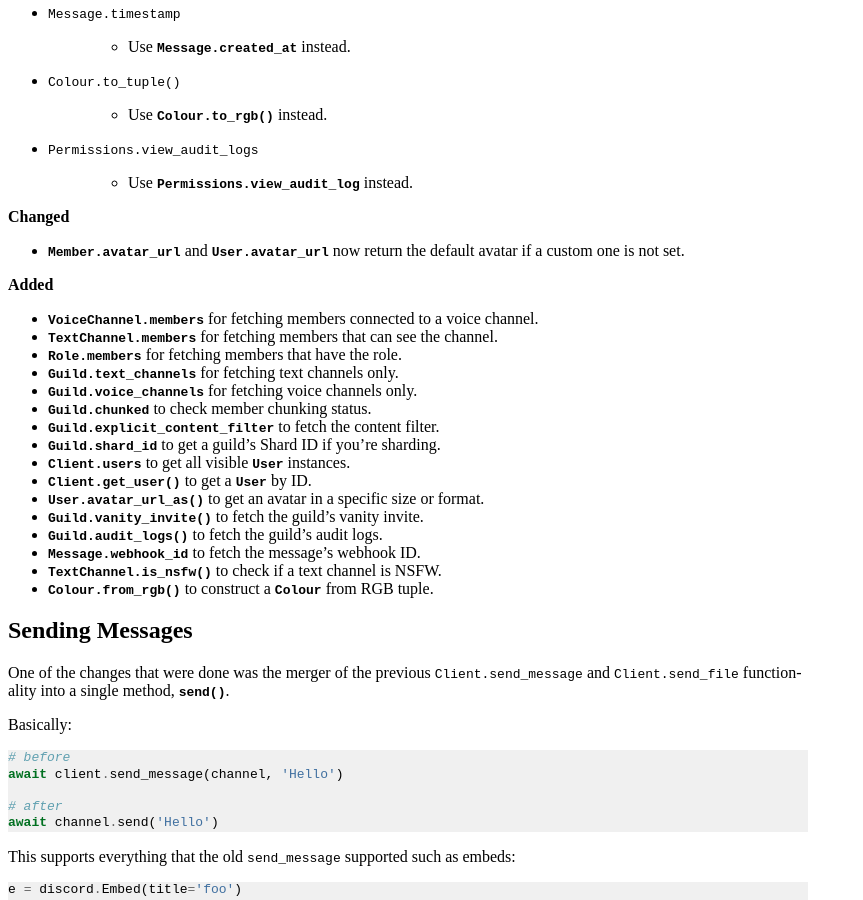
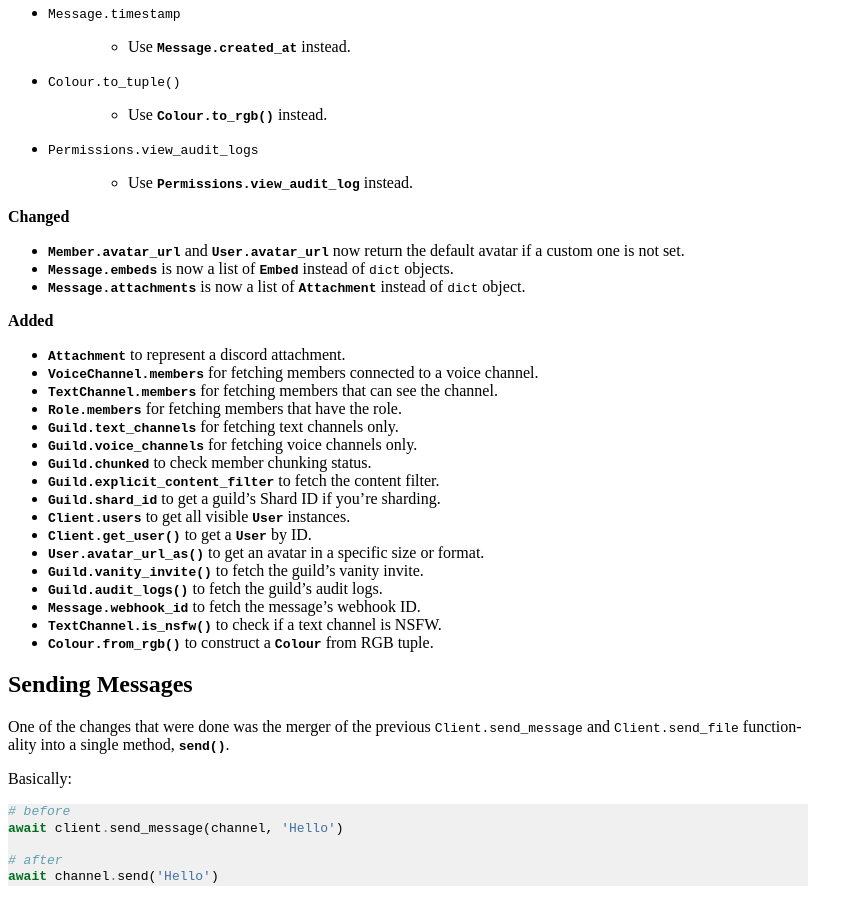
Before and after one commit to spartacus0816/dsbot, a Sphinx documentation site: the page built from docs/migrating.rst, in a window 1280 px wide and 900 px high, scrolled down 4636 px. Shown: the whole window, without its empty margins (0-863 px from the left). Built offline with Sphinx 7.4.7, drawn with Linux system fonts in a browser that asks for light colours.

Commit message:
Document Message.embeds and Message.attachments changes.

```diff
--- a/docs/migrating.rst
+++ b/docs/migrating.rst
@@ -356,9 +356,12 @@ They will be enumerated here.
 **Changed**
 
 - :attr:`Member.avatar_url` and :attr:`User.avatar_url` now return the default avatar if a custom one is not set.
+- :attr:`Message.embeds` is now a list of :class:`Embed` instead of ``dict`` objects.
+- :attr:`Message.attachments` is now a list of :class:`Attachment` instead of ``dict`` object.
 
 **Added**
 
+- :class:`Attachment` to represent a discord attachment.
 - :attr:`VoiceChannel.members` for fetching members connected to a voice channel.
 - :attr:`TextChannel.members` for fetching members that can see the channel.
 - :attr:`Role.members` for fetching members that have the role.
```
